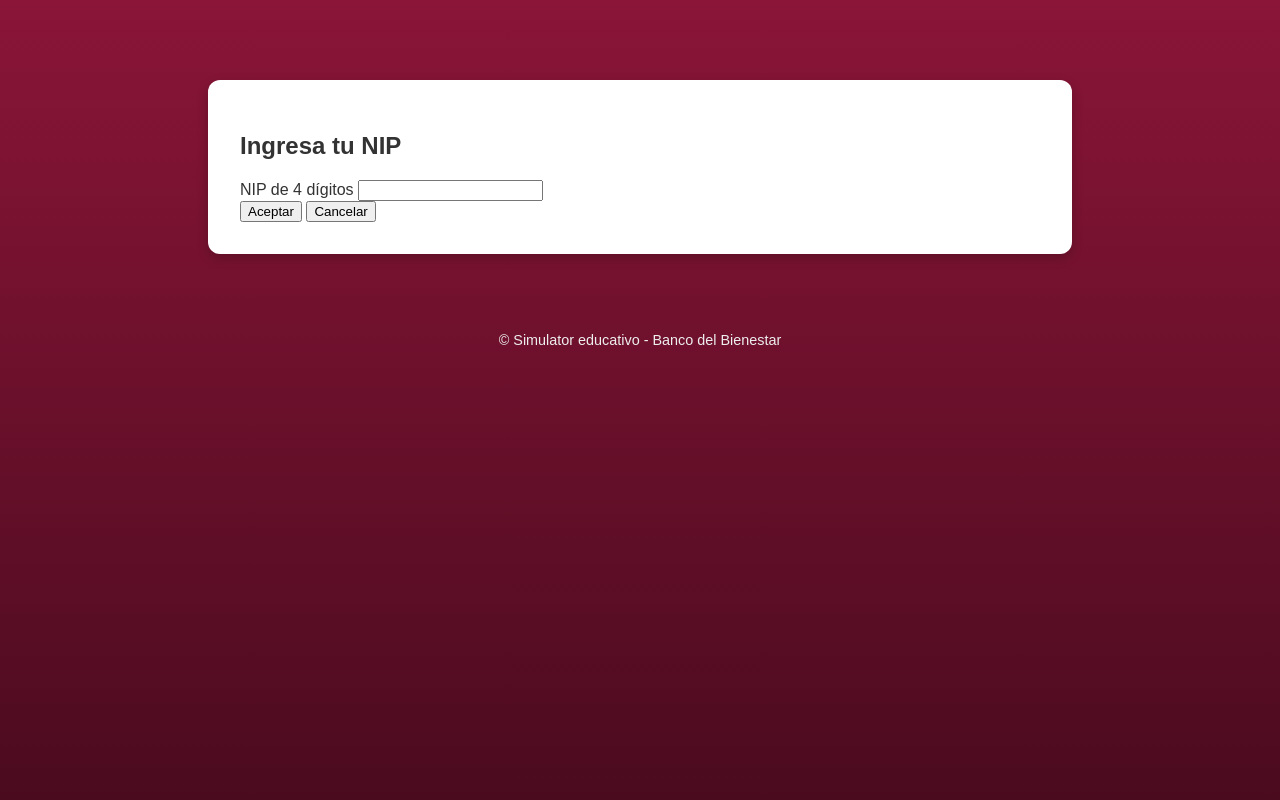
After one commit to LeydLayd/simulador_bienestar, a Flask app: page /pin/1 in a window 1280 px wide. The commit adds this page. Run offline with Flask 3, Linux system fonts and the light colour scheme.

Commit message:
Flujo normal completo

```diff
--- a/app/routes.py
+++ b/app/routes.py
@@ -7,8 +7,43 @@ bp = Blueprint('main', __name__)
 
 @bp.route('/')
 def index():
-    users = User.query.order_by(User.updated_at.desc()).all()
-    return render_template('index.html', users=users)
+    users = User.query.first()
+    return render_template('index.html', user=users)
+
+@bp.route('/pin/<int:id>', methods=['GET', 'POST'])
+def insertar_pin(id):
+    user = User.query.get_or_404(id)
+
+    if request.method == 'POST':
+        pin_ingresado = request.form.get('pin')
+
+        if not pin_ingresado:
+            flash('Por favor, ingresa tu PIN.', 'error')
+            return redirect(url_for('main.insertar_pin', id=id))
+
+        if pin_ingresado == user.pin:
+            flash('PIN correcto. Bienvenido.', 'success')
+            return redirect(url_for('main.opciones',id=id))
+        else:
+            flash('PIN incorrecto. Inténtalo de nuevo.', 'error')
+            return redirect(url_for('main.insertar_pin', id=id))
+
+    return render_template('pin.html', user=user)
+
+
+@bp.route('/opciones/<int:id>')
+def opciones(id):
+    user = User.query.get_or_404(id)
+    return render_template('opciones.html', user=user)
+
+@bp.route('/consulta/<int:id>')
+def consulta(id):
+    user = User.query.get_or_404(id)
+    return render_template('consulta.html', user=user)
+
+@bp.route('/cambio')
+def cambio():
+    return render_template('cambio.html')
 
 @bp.route('/retirar/<int:id>', methods=['GET', 'POST'])
 def retirar(id):
@@ -29,6 +64,6 @@ def retirar(id):
             user.balance -= amount
             db.session.commit()
             flash(f'Retiro exitoso de ${amount:.2f}', 'success')
-            return redirect(url_for('main.index'))
+            return redirect(url_for('main.opciones',id=id))
 
     return render_template('retirar.html', user=user)
--- /dev/null
+++ b/app/static/css/style.css
@@ -0,0 +1,34 @@
+body {
+  margin: 0;
+  padding: 0;
+  min-height: 100vh;
+  background: linear-gradient(to bottom, #8A1538, #4B0B1F);
+  color: #333;
+  font-family: 'Poppins', sans-serif;
+}
+
+.main-content .container {
+  background: #fff;
+  border-radius: 12px;
+  box-shadow: 0 4px 12px rgba(0,0,0,0.2);
+  padding: 2rem;
+  max-width: 800px;
+  margin: 3rem auto;
+}
+
+.navbar {
+  background: transparent;
+  color: white;
+  padding: 1rem 2rem;
+  font-weight: 500;
+  display: flex;
+  align-items: center;
+  justify-content: center;
+}
+
+footer {
+  text-align: center;
+  padding: 1rem 0;
+  color: #eee;
+  font-size: 0.9rem;
+}
--- a/app/templates/base.html
+++ b/app/templates/base.html
@@ -0,0 +1,44 @@
+<!DOCTYPE html>
+<html lang="es">
+<head>
+    <meta charset="UTF-8">
+    <meta name="viewport" content="width=device-width, initial-scale=1.0">
+    <title>{% block title %}Simulator Bienestar{% endblock %}</title>
+    <link rel="stylesheet" href="{{ url_for('static', filename='css/style.css') }}">
+    <link href="https://cdnjs.cloudflare.com/ajax/libs/font-awesome/6.0.0/css/all.min.css" rel="stylesheet">
+</head>
+<body>
+    <header>
+        <nav class="navbar">
+            <div class="nav-container">
+                <a href="{{ url_for('main.index') }}" class="nav-link">
+
+                </a>
+            </div>
+        </nav>
+    </header>
+
+    <main class="main-content">
+        <div class="container">
+            {% with messages = get_flashed_messages(with_categories=true) %}
+                {% if messages %}
+                    <div class="flash-messages">
+                        {% for category, message in messages %}
+                            <div class="alert alert-{{ category }}">
+                                <span>{{ message }}</span>
+                                <button class="alert-close" onclick="this.parentElement.remove()">×</button>
+                            </div>
+                        {% endfor %}
+                    </div>
+                {% endif %}
+            {% endwith %}
+
+            {% block content %}{% endblock %}
+        </div>
+    </main>
+
+    <footer>
+        <p>&copy; Simulator educativo - Banco del Bienestar</p>
+    </footer>
+</body>
+</html>
--- /dev/null
+++ b/app/templates/cambio.html
@@ -0,0 +1,4 @@
+{% extends "base.html" %}
+{% block content %}
+<h2>Cambio</h2>
+{% endblock %}
--- /dev/null
+++ b/app/templates/consulta.html
@@ -0,0 +1,5 @@
+{% extends "base.html" %}
+{% block content %}
+<h2>Usuario: {{ user.name }}</h2>
+<p>Saldo actual: ${{ "%.2f"|format(user.balance) }}</p>
+{% endblock %}
--- /dev/null
+++ b/app/templates/pin.html
@@ -0,0 +1,25 @@
+{% extends "base.html" %}
+{% block content %}
+<form method="POST" class="pin-form">
+    <h2>Ingresa tu NIP</h2>
+
+    <div class="form-group">
+        <label for="pin">NIP de 4 dígitos</label>
+        <input
+            type="password"
+            id="pin"
+            name="pin"
+            class="form-control"
+            pattern="[0-9]{4}"
+            maxlength="4"
+            inputmode="numeric"
+            required
+        >
+    </div>
+
+    <div class="form-actions">
+        <button type="submit" class="btn btn-primary">Aceptar</button>
+        <button type="reset" class="btn btn-secondary">Cancelar</button>
+    </div>
+</form>
+{% endblock %}
--- a/app/templates/retirar.html
+++ b/app/templates/retirar.html
@@ -1,3 +1,5 @@
+{% extends "base.html" %}
+{% block content %}
 <h2>Retiro para {{ user.name }}</h2>
 <p>Saldo actual: ${{ "%.2f"|format(user.balance) }}</p>
 
@@ -21,3 +23,4 @@
         </button>
     </div>
 </form>
+{% endblock %}
```
Also changed, not shown: app/templates/index.html (+9 -20 lines), app/templates/opciones.html (added, +8 -0 lines).
